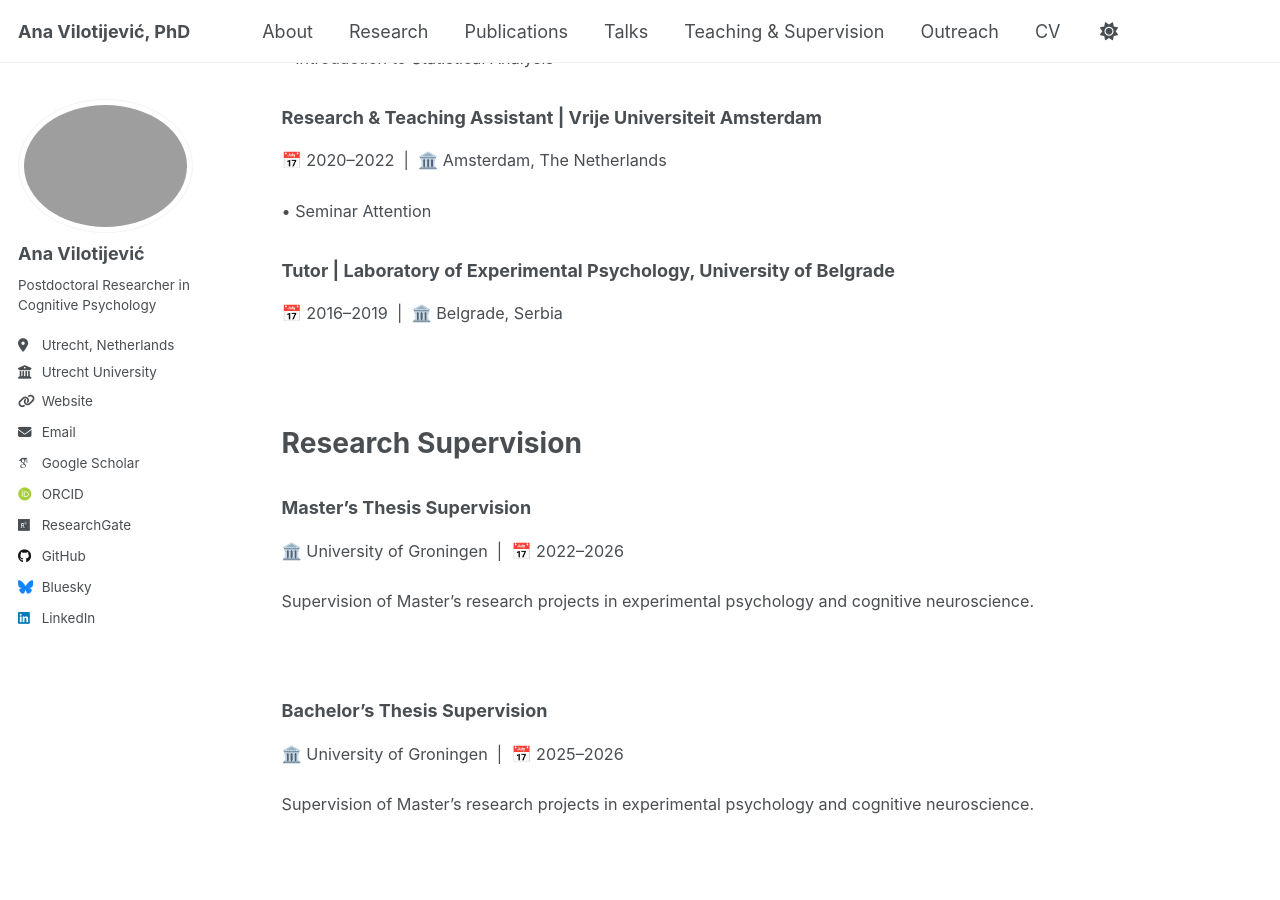
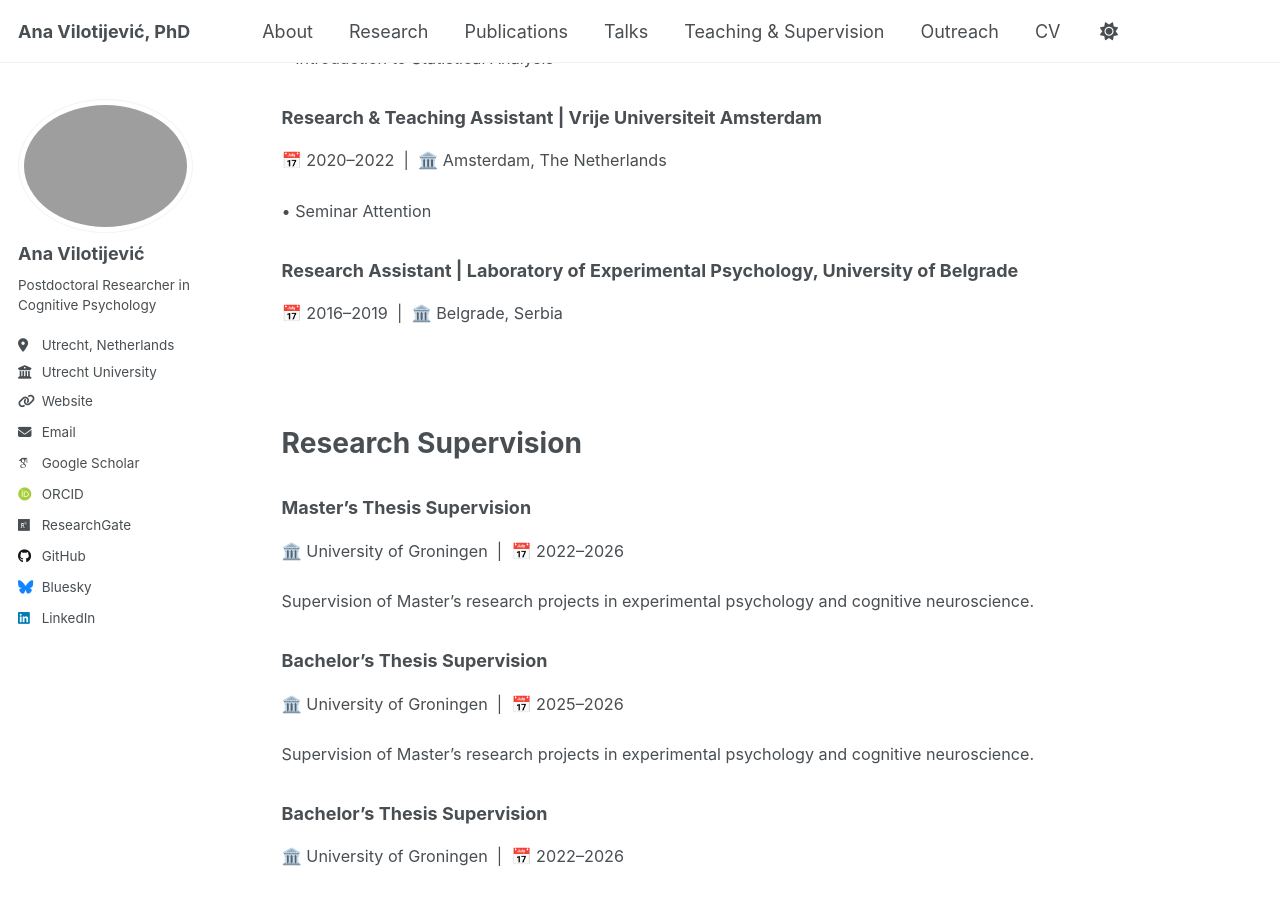
Before and after one commit to avilotijevic/ana-vilotijevic.github.io, a Jekyll site: the page built from _pages/teaching.md, in a window 1280 px wide and 900 px high, scrolled down 544 px. Built offline with Jekyll 4.4.1, drawn with Linux system fonts in a browser that asks for light colours; some web fonts are replaced; a script that is not in the unit is left out.

Commit message:
Update teaching.md

```diff
--- a/_pages/teaching.md
+++ b/_pages/teaching.md
@@ -36,9 +36,8 @@ author_profile: true
 • Seminar Attention
 </span>
 
-### Tutor | Laboratory of Experimental Psychology, University of Belgrade
+### Research Assistant | Laboratory of Experimental Psychology, University of Belgrade
 <span style="font-size:0.9em;">📅 2016–2019 &nbsp;|&nbsp; 🏛️ Belgrade, Serbia</span>
-
 
 <br>
 <br>
@@ -50,16 +49,11 @@ author_profile: true
 
 <span style="font-size:0.9em;">Supervision of Master's research projects in experimental psychology and cognitive neuroscience.</span>
 
-<br>
-
 ### Bachelor's Thesis Supervision
 <span style="font-size:0.9em;">🏛️ University of Groningen &nbsp;|&nbsp; 📅 2025–2026</span>
 
 <span style="font-size:0.9em;">Supervision of Master's research projects in experimental psychology and cognitive neuroscience.</span>
 
-<br>
-
-
 ### Bachelor's Thesis Supervision
 <span style="font-size:0.9em;">🏛️ University of Groningen &nbsp;|&nbsp; 📅 2022–2026</span>
 
```
